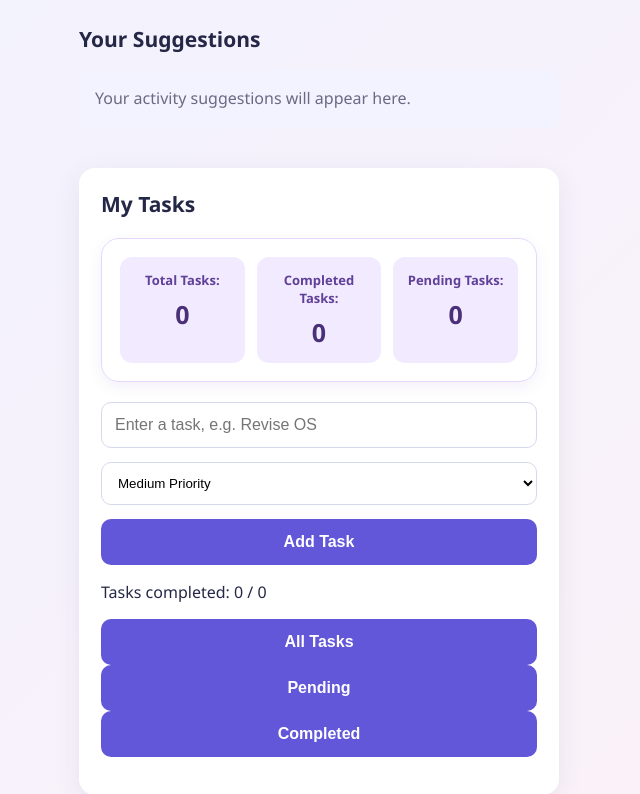
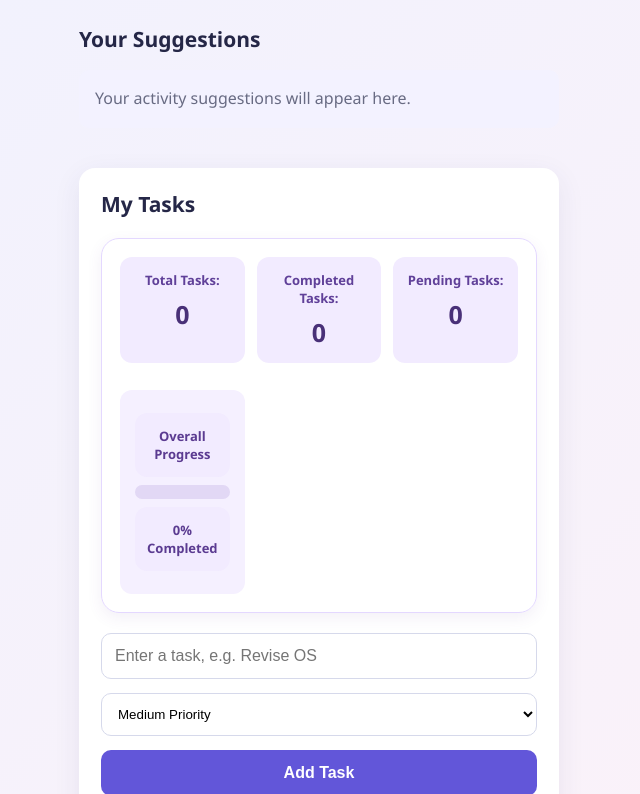
Before and after one commit to usreeshma889-gif/Major-Project, a plain HTML site: page index.html in a window 1280 px wide. Shown: the part 401-1195 px from the top of the page, without its empty margins (321-961 px from the left). Drawn offline with Linux system fonts and the light colour scheme.

Commit message:
Add Progress bar feature

```diff
--- a/index.html
+++ b/index.html
@@ -150,6 +150,15 @@
         const completed = tasks.filter(task => task.completed).length;
         const total = tasks.length;
         const pending = total - completed;
+        const percentage = total === 0
+        ? 0
+        : Math.round((completed / total) * 100);
+
+        document.getElementById("progressFill").style.width =
+        percentage + "%";
+
+        document.getElementById("progressText").textContent =
+        percentage + "% Completed";
 
 
         document.getElementById("totalCount").textContent = total;
@@ -166,6 +175,13 @@
     <p>Total Tasks: <span id="totalCount">0</span></p>
     <p>Completed Tasks: <span id="completedCount">0</span></p>
     <p>Pending Tasks: <span id="pendingCount">0</span></p>
+    <div class="task-progress">
+    <p>Overall Progress</p>
+    <div class="progress-bar">
+        <div id="progressFill" class="progress-fill"></div>
+    </div>
+    <p id="progressText">0% Completed</p>
+    </div>
     </div>
     <input type="text" id="taskInput"
            placeholder="Enter a task, e.g. Revise OS">
--- a/style.css
+++ b/style.css
@@ -182,3 +182,31 @@
         font-size: 21px;
     }
 }
+.task-progress {
+    margin-top: 15px;
+    padding: 15px;
+    background: #f5f0ff;
+    border-radius: 12px;
+}
+
+.task-progress p {
+    margin: 8px 0;
+    font-weight: 600;
+    color: #5b3b91;
+}
+
+.progress-bar {
+    width: 100%;
+    height: 14px;
+    background: #e2d8f5;
+    border-radius: 10px;
+    overflow: hidden;
+}
+
+.progress-fill {
+    width: 0%;
+    height: 100%;
+    background: #8b5cf6;
+    border-radius: 10px;
+    transition: width 0.4s ease;
+}
```
